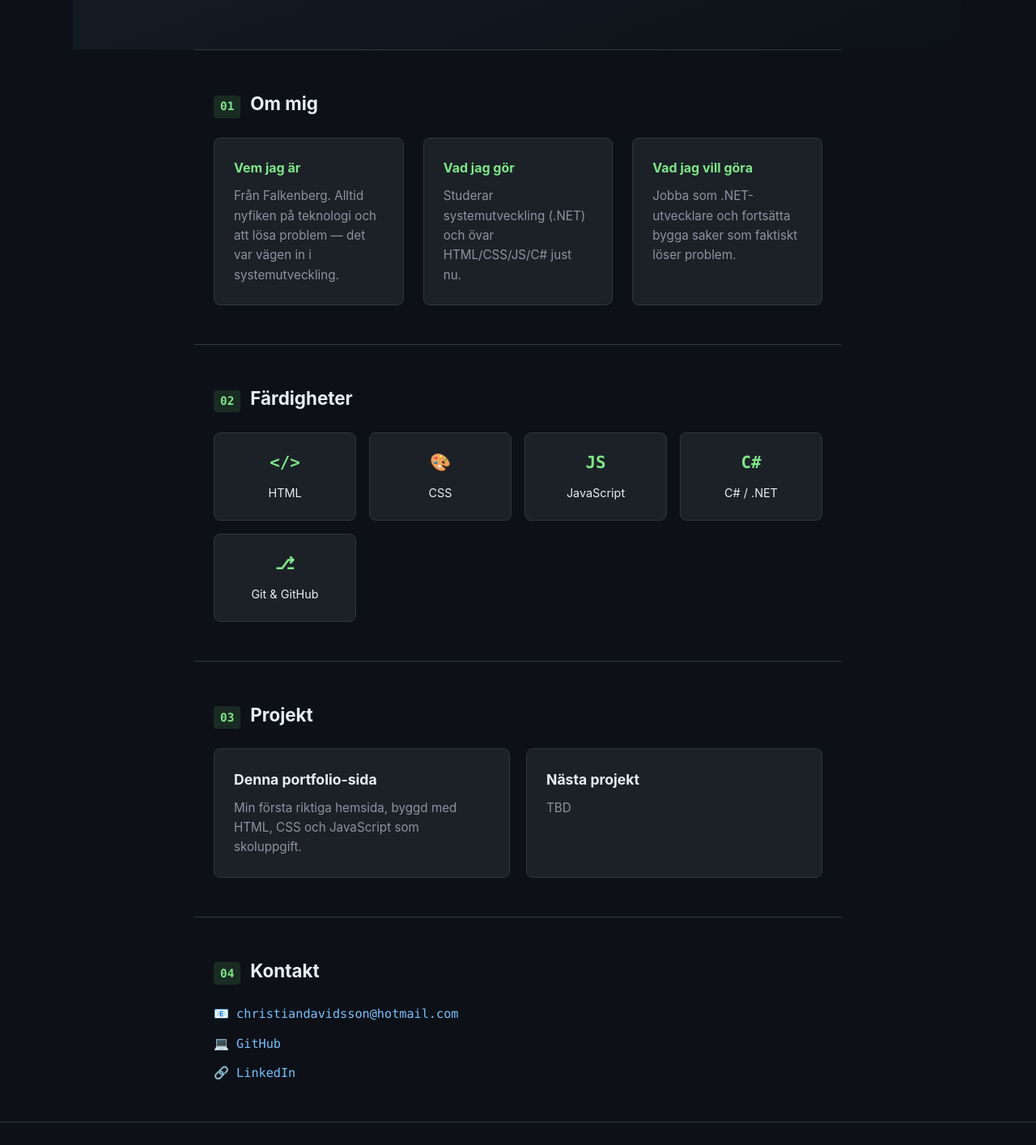
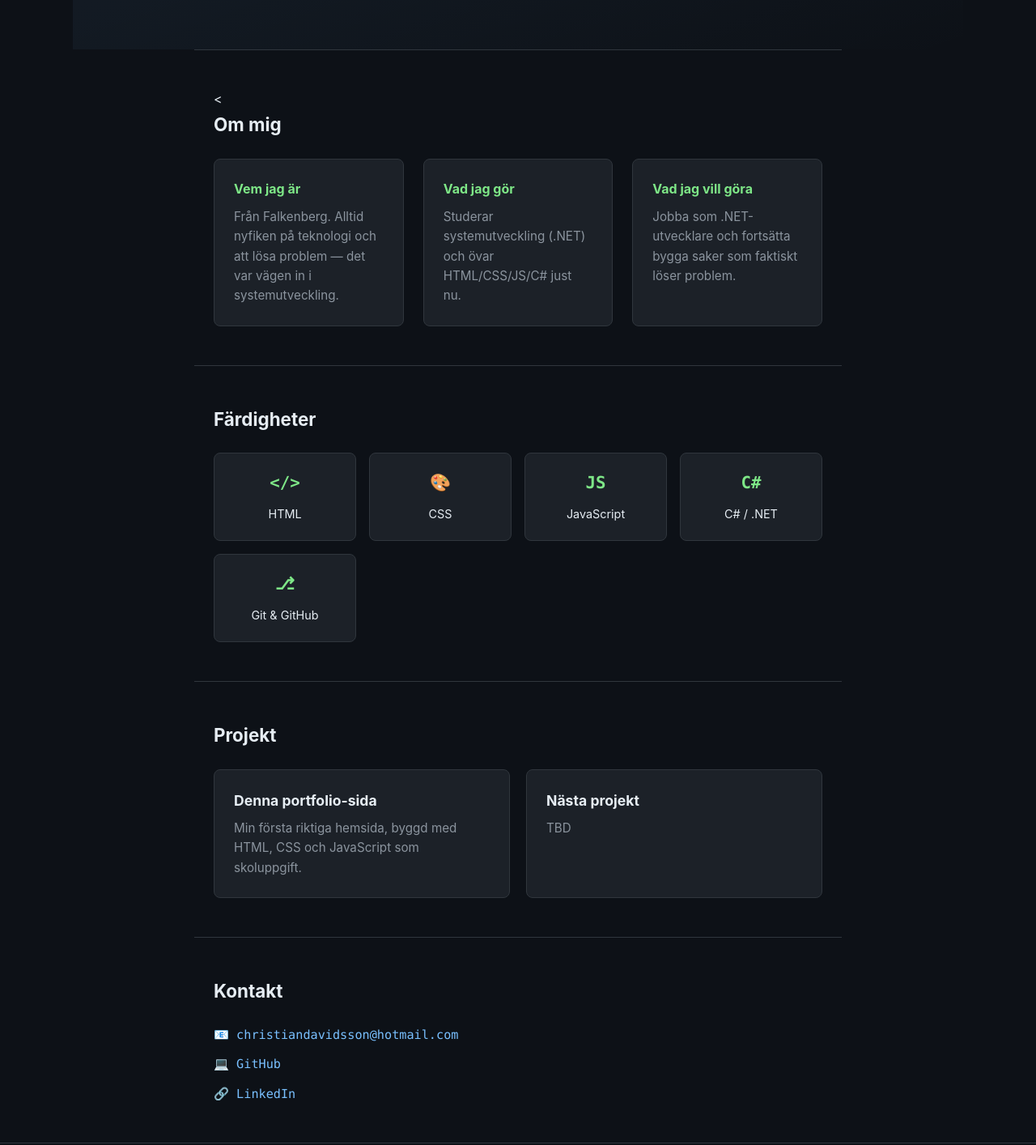
Before and after one commit to ChDavidsson/portfolio, a plain HTML site: page index.html in a window 1280 px wide. Shown: the part 443-1857 px from the top of the page at 81% size. Drawn offline with Linux system fonts and the light colour scheme.

Commit message:
tog bort siffror

```diff
--- a/index.html
+++ b/index.html
@@ -54,7 +54,7 @@
 
   <!-- Om mig -->
 <section class="section" id="om-mig">
-  <h2 class="section-title"><span class="section-index">01</span> Om mig</h2>
+  <<h2 class="section-title">Om mig</h2>
   <div class="about-grid">
     <div class="about-card">
       <h3 class="about-card-title">Vem jag är</h3>
@@ -73,7 +73,7 @@
 
   <!-- Färdigheter -->
   <section class="section" id="fardigheter">
-    <h2 class="section-title"><span class="section-index">02</span> Färdigheter</h2>
+    <h2 class="section-title">Färdigheter</h2>
     <div class="section-content">
       <ul class="skills-grid">
         <li class="skill-card">
@@ -102,7 +102,7 @@
 
   <!-- Projekt -->
   <section class="section" id="projekt">
-    <h2 class="section-title"><span class="section-index">03</span> Projekt</h2>
+    <h2 class="section-title">Projekt</h2>
     <div class="section-content">
       <div class="project-grid">
         <article class="project-card">
@@ -124,7 +124,7 @@
 
   <!-- Kontakt -->
   <section class="section" id="kontakt">
-    <h2 class="section-title"><span class="section-index">04</span> Kontakt</h2>
+    <h2 class="section-title">Kontakt</h2>
     <div class="section-content">
       <ul class="contact-list">
         <li><a href="mailto:christiandavidsson@hotmail.com">📧 christiandavidsson@hotmail.com</a></li>
```
